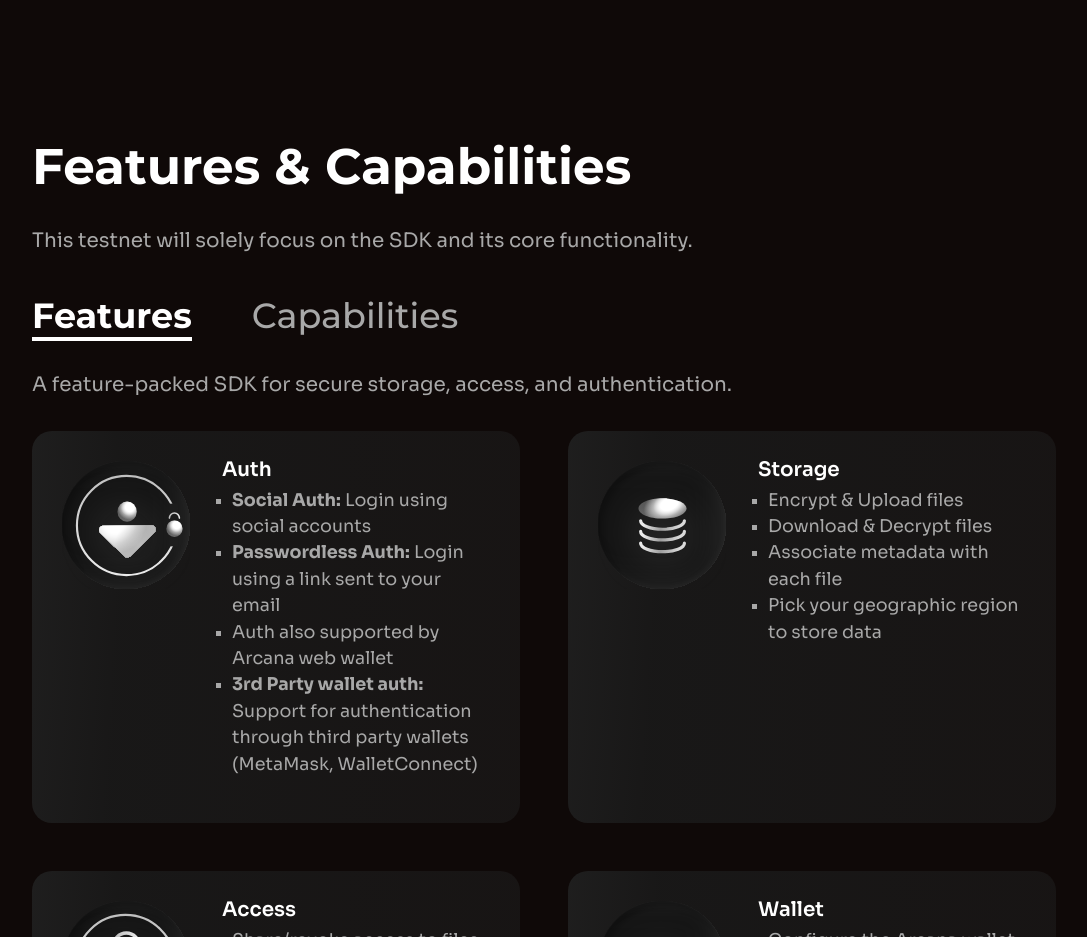
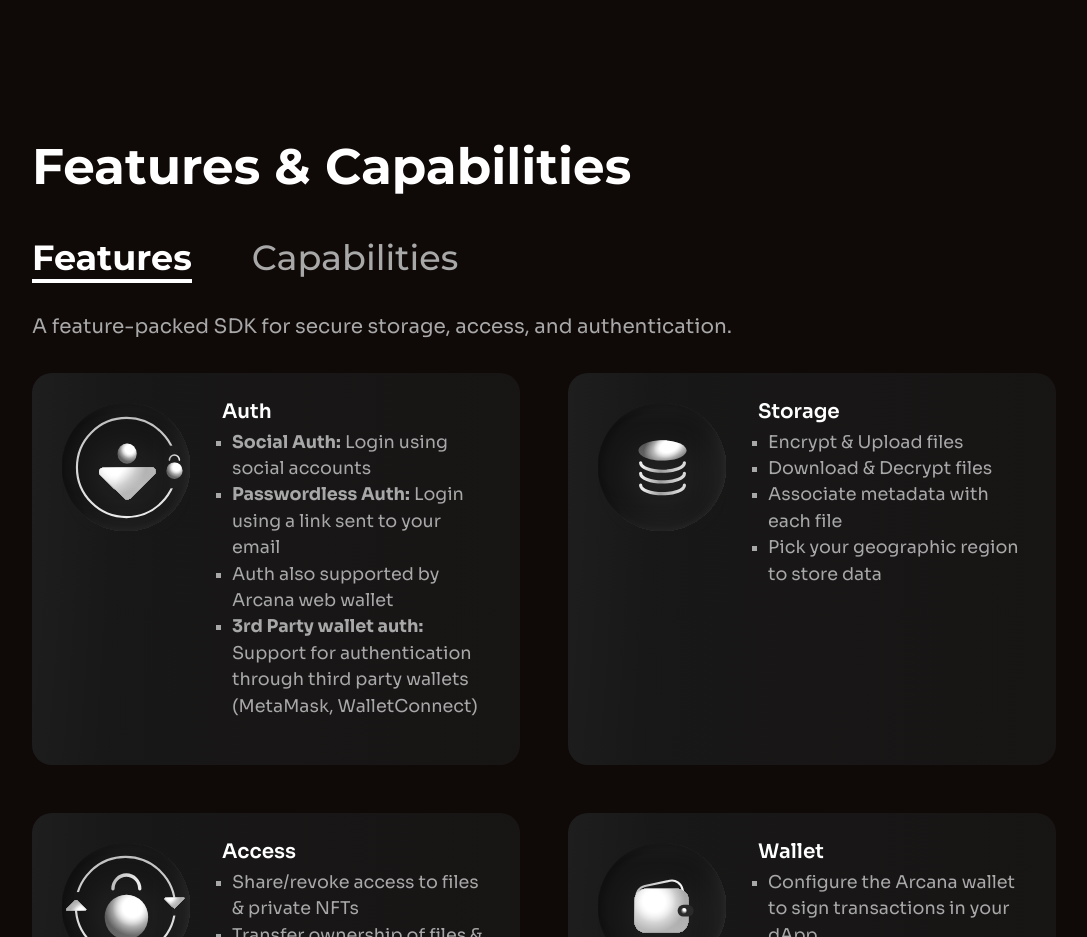
Before and after one commit to arcana-network/testnet-site, a Nuxt app: page / in a window 1280 px wide. Shown: the part 4720-5657 px from the top of the page, without its empty margins (96-1183 px from the left). Built offline with nearby package versions, Linux system fonts and the light colour scheme.

Commit message:
Remove sections that are not needed

```diff
--- a/components/TestnetFeaturesSection.vue
+++ b/components/TestnetFeaturesSection.vue
@@ -1,13 +1,6 @@
 <template>
   <section id="features">
     <v-container>
-      <v-stack
-        align="start"
-        direction="column"
-        sm-direction="column"
-        gap="1.875rem"
-        sm-gap="1.25rem"
-      >
       <v-heading
         class="features-heading"
         :level="2"
@@ -16,15 +9,6 @@
       >
         Features & Capabilities
       </v-heading>
-        <v-text
-          class="features-description"
-          color="secondary"
-          :weight="400"
-          line-height="1.4"
-        >
-          This testnet will solely focus on the SDK and its core functionality.
-        </v-text>
-      </v-stack>
       <v-tabs :tabs-list="tabsList" class="features-tabs">
         <template #tab-0>
           <v-stack
```
Lines whose indentation alone changed are shown as unchanged.
